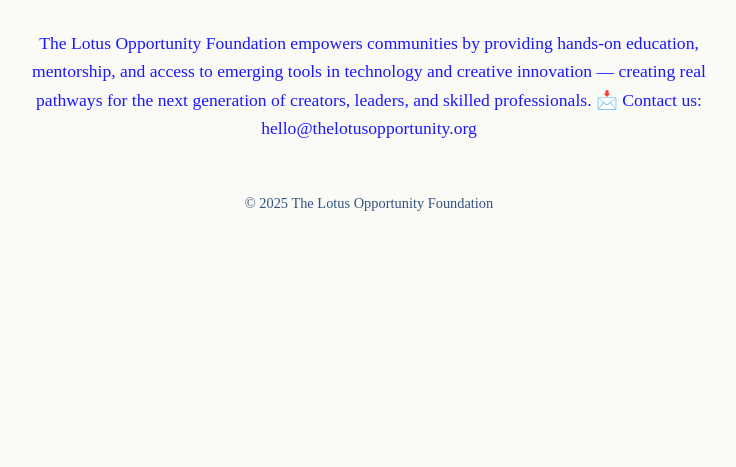
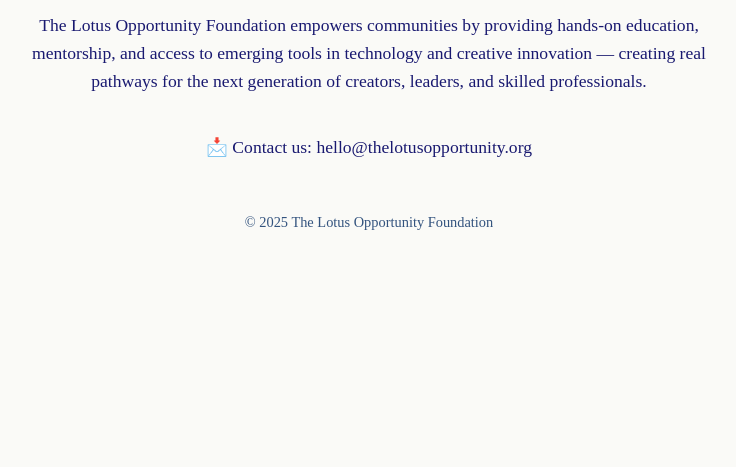
Before and after one commit to The-LotusOpportunity/thelotusopportunity, a plain HTML site: page index.html in a window 1280 px wide. Shown: the part 333-800 px from the top of the page, without its empty margins (271-1007 px from the left). Drawn offline with Linux system fonts and the light colour scheme.

Commit message:
Update index.html

```diff
--- a/index.html
+++ b/index.html
@@ -15,7 +15,7 @@
       align-items: center;
       background-color: #FAFAF7;
       font-family: "Times New Roman", serif;
-      color: #1B17FF; /* Navy */
+      color: #191970; /* Navy */
       text-align: center;
       line-height: 1.6;
     }
@@ -28,7 +28,7 @@
     p {
       max-width: 700px;
       font-size: 1.1rem;
-      color: #1B17FF;
+      color: #191970;
       margin-bottom: 20px;
     }
     footer {
@@ -46,7 +46,9 @@
     and access to emerging tools in technology and creative innovation — creating real pathways for the
     next generation of creators, leaders, and skilled professionals.
 
+  <p>
     📩 Contact us: hello@thelotusopportunity.org
+  </p>
 
   <footer>
     © <span id="year"></span> The Lotus Opportunity Foundation
```
